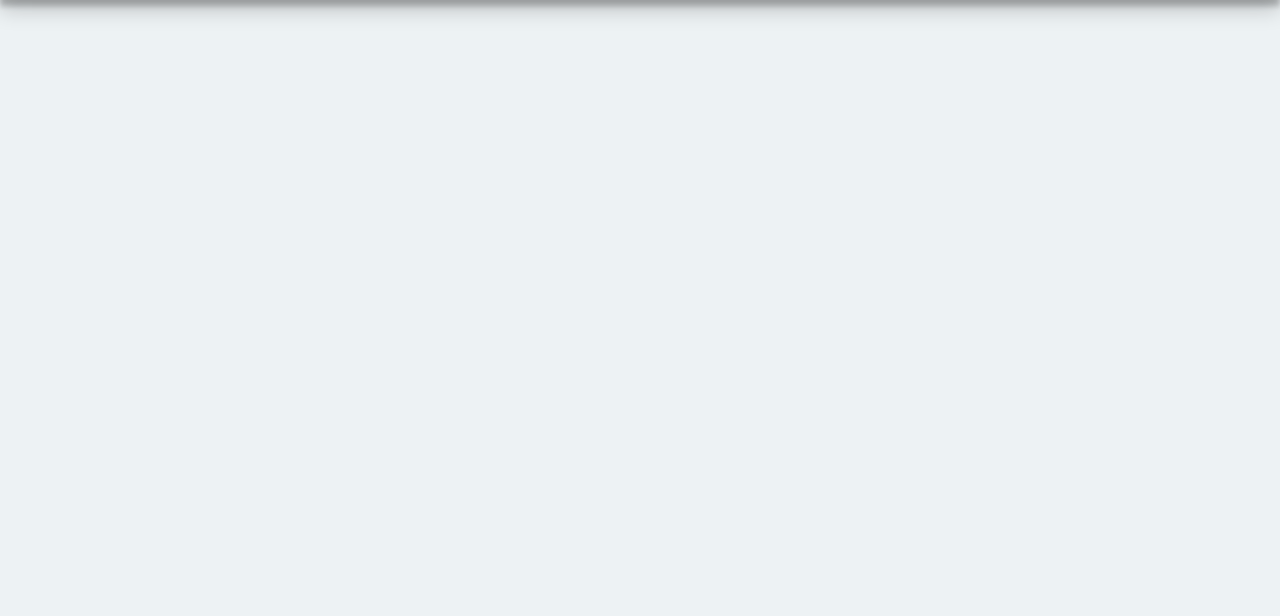
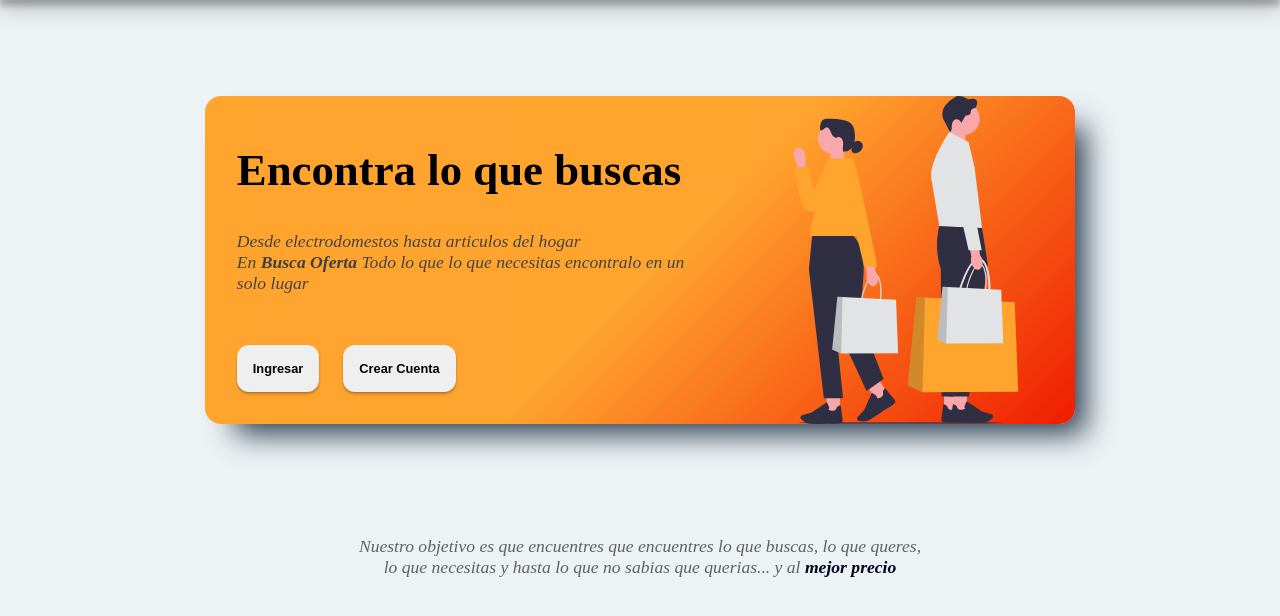
Before and after one commit to Dragomalek/Landing-page, a plain HTML site: page index.html in a window 1280 px wide. Shown: the part 64-680 px from the top of the page. Drawn offline with nearby package versions, Linux system fonts and the light colour scheme.

Commit message:
se hizo el hero

```diff
--- a/index.html
+++ b/index.html
@@ -40,5 +40,38 @@
         </form>
       </nav>
     </header>
+
+    <main>
+      <section id="hero">
+        <article>
+          <h2>Encontra lo que buscas</h2>
+          <p>
+            Desde electrodomestos hasta articulos del hogar <br />
+            En <span>Busca Oferta</span> Todo lo que lo que necesitas encontralo
+            en un solo lugar
+          </p>
+
+          <form id="cont-bnt-hero">
+            <button type="button" class="boton-hero">Ingresar</button>
+            <button type="button" class="boton-hero">Crear Cuenta</button>
+          </form>
+        </article>
+        <picture>
+          <img
+            src="./assets/img/portada.svg"
+            alt="dos personas con bolsas de compras"
+            id="img-hero"
+          />
+        </picture>
+      </section>
+      <section id="about">
+        <p>
+          Nuestro objetivo es que encuentres que encuentres lo que buscas, lo
+          que queres, lo que necesitas y hasta lo que no sabias que querias... y
+          al
+          <span>mejor precio</span>
+        </p>
+      </section>
+    </main>
   </body>
 </html>
--- a/style.css
+++ b/style.css
@@ -1,4 +1,5 @@
 @import url("https://fonts.googleapis.com/css2?family=Poppins:ital,wght@0,100;0,200;0,300;0,400;0,500;0,600;0,700;0,800;0,900;1,100;1,200;1,300;1,400;1,500;1,600;1,700;1,800;1,900&display=swap");
+@import url("https://fonts.googleapis.com/css2?family=Yellowtail&display=swap");
 
 :root {
   --body: #edf2f4;
@@ -23,7 +24,6 @@ body {
 }
 
 header {
-  position: fixed;
   display: flex;
   align-items: center;
   justify-content: space-between;
@@ -84,6 +84,7 @@ header form #car {
 header nav a:hover,
 header form #car:hover {
   cursor: pointer;
+  transform: translateY(-6px);
 }
 
 #lupa {
@@ -120,6 +121,119 @@ header form {
   display: none;
 }
 
+main {
+  margin: 12vh 16vw;
+  display: flex;
+  flex-direction: column;
+  align-items: center;
+  justify-content: center;
+}
+
+#hero {
+  display: flex;
+  box-shadow: rgb(38, 57, 77) 20px 20px 30px -10px;
+  border-radius: 1rem;
+  /* background-color: #dadcdd; */
+  background: linear-gradient(
+    135deg,
+    hsla(34, 100%, 59%, 1) 52%,
+    hsla(7, 100%, 47%, 1) 100%
+  );
+  transition: all 0.4s;
+}
+
+#hero:hover {
+  box-shadow: rgb(38, 57, 77) 20px 20px 30px -10px;
+}
+
+#hero article {
+  display: flex;
+  flex-direction: column;
+  gap: 1.2rem;
+  /* border: 1px solid rgb(250, 0, 0); */
+  padding: 2rem;
+  height: 100%;
+  width: 60%;
+}
+
+#hero picture {
+  display: flex;
+  align-items: center;
+  justify-content: center;
+  border-radius: 1rem;
+  width: 40%;
+}
+
+#hero p {
+  color: #444446;
+  font-size: 1.1rem;
+  font-style: oblique;
+  font-weight: 00;
+  width: 100%;
+}
+
+#hero p span {
+  font-weight: 900;
+  color: #3f4042;
+}
+
+#about p span {
+  font-weight: 900;
+  color: #02011e;
+}
+
+#img-hero {
+  object-fit: cover;
+  height: 100%;
+  width: 100%;
+  border-radius: 7vw;
+}
+
+#hero h2 {
+  font-size: 2.8rem;
+  padding: 1rem 0;
+  color: whi;
+  font-weight: 700;
+}
+
+#cont-bnt-hero {
+  display: flex;
+  align-items: center;
+  padding-top: 2rem;
+  justify-content: c;
+  gap: 1.5rem;
+}
+
+.boton-hero {
+  font-size: 0.8rem;
+  font-weight: 700;
+  padding: 1rem;
+  background-color: ;
+  border-radius: 0.75rem;
+  box-shadow: rgba(0, 0, 0, 0.12) 0px 3px 3px, rgba(0, 0, 0, 0.24) 0px 1px 2px;
+  transition: all 0.5s;
+  cursor: pointer;
+}
+
+.boton-hero:hover {
+  background-color: #c7c7c7;
+}
+
+#about {
+  margin: 2rem 0rem;
+  border-radius: 0.75rem;
+  /* box-shadow: rgba(0, 0, 0, 0.35) 0px 5px 15px; */
+}
+
+#about p {
+  margin: 0 12vw;
+  padding-top: 5rem;
+  text-align: center;
+  font-size: 1.1rem;
+  font-style: oblique;
+  color: #606164;
+}
+
 @media (max-width: 900px) {
   #search {
     display: none;
@@ -136,14 +250,19 @@ header form {
 }
 
 @media (max-width: 600px) {
+  header img {
+    display: none;
+  }
+
   h1 {
-    display: flex;
+    display: none;
     flex-direction: column;
     font-size: 1.5rem;
     padding: 1px 0;
   }
 
   header nav a {
+    display: none;
     position: absolute;
     bottom: 100vw;
   }
@@ -154,6 +273,11 @@ header form {
   }
 
   header nav form {
+  }
+
+  #search {
+    display: flex;
+    width: 65vw;
   }
 
   #menu-mobil {
@@ -167,12 +291,15 @@ header form {
   }
 
   #lupa {
-    color: white;
-    right: 8.5rem;
+    color: gray;
+    right: 24vw;
   }
 
   form {
     flex-direction: row-reverse;
     margin: 0;
   }
+
+  #search::placeholder {
+  }
 }
```
Also changed, not shown: assets/img/portada.svg (added).
